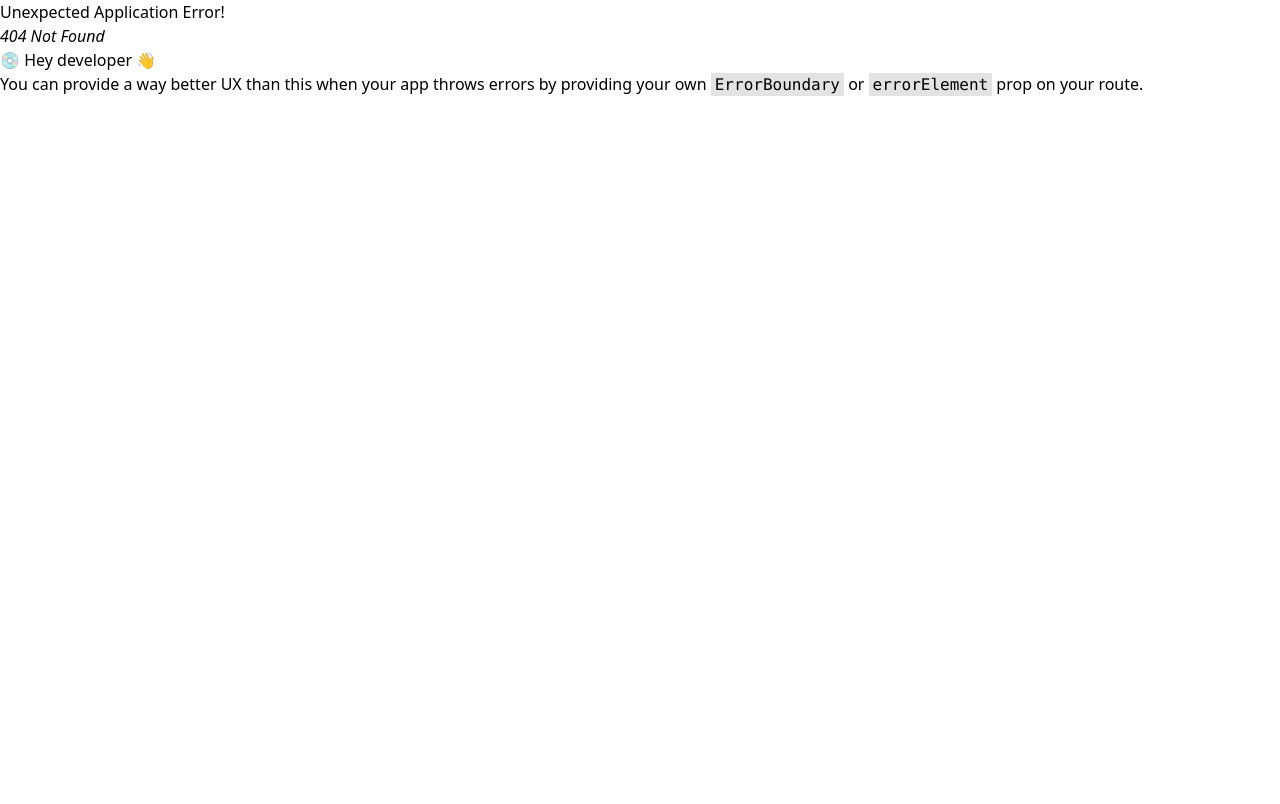
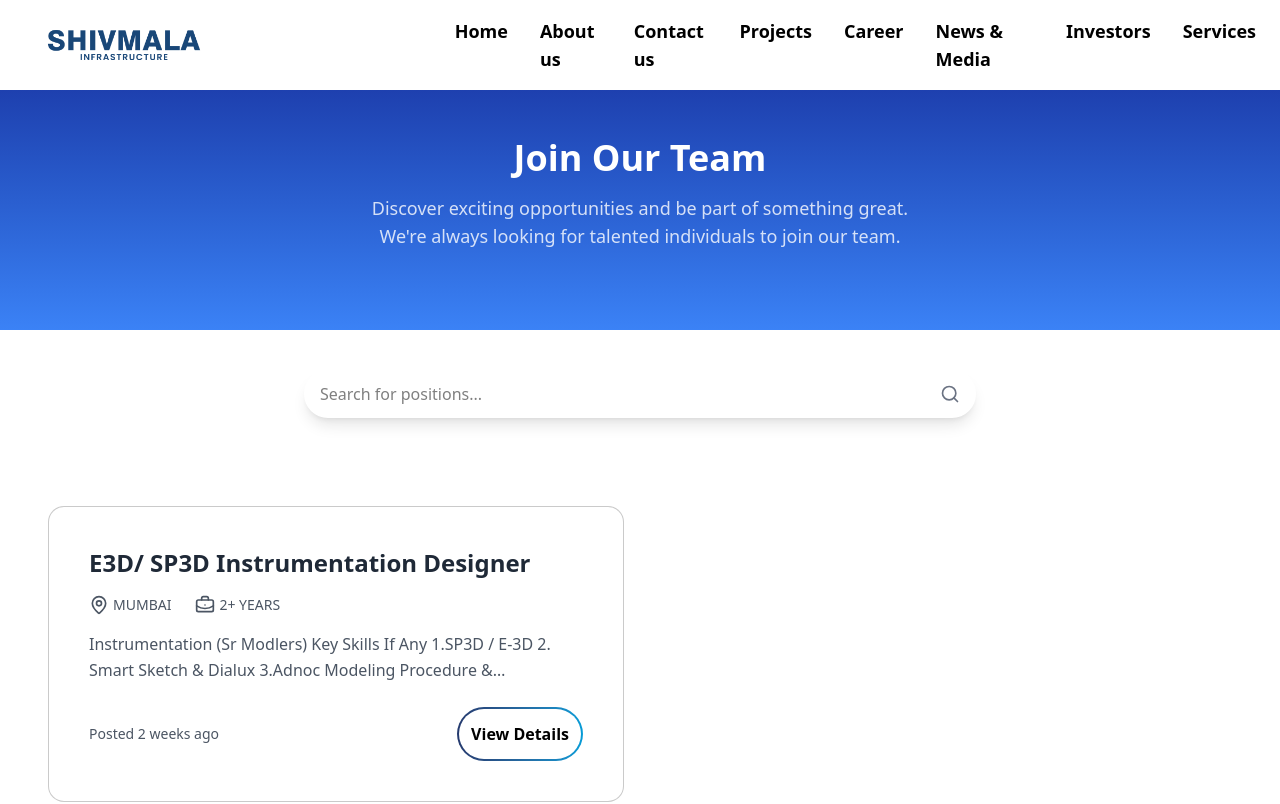
Before and after one commit to SHUBH4M13/Shivmala, a React (Vite) app: page /career in a window 1280 px wide. Before the commit this address had no page. Shown: the top 804 px of the page. Built offline with nearby package versions, Linux system fonts and the light colour scheme.

Commit message:
added job

```diff
--- /dev/null
+++ b/src/Components/Career/JobCard.jsx
@@ -0,0 +1,34 @@
+import React from 'react'
+import { MapPin, BriefcaseBusiness } from 'lucide-react'
+import CusButton from "../CusButton"
+
+export default function JobCard({ jobheading, joblocation, jobExperiece, jobdesc, jobposted }) {
+  return (
+    <div className='flex flex-col p-6 sm:p-8 lg:p-10 border-[#0e0e0f38] border rounded-2xl hover:shadow-md hover:-translate-y-1 duration-200 transition-transform w-full max-w-xl shadow-black/20 bg-white'>
+
+      <p className='text-xl sm:text-2xl text-[#1F2937] font-semibold'>{jobheading || "E3D/ SP3D Instrumentation Designer"}</p>
+
+      <div className='flex flex-wrap gap-x-6 gap-y-2 pt-4'>
+        <div className='flex items-center gap-1'>
+          <MapPin size={20} className='text-[#4B5563]' />
+          <p className='uppercase text-[#4B5563] text-sm'>{joblocation || "Mumbai"}</p>
+        </div>
+
+        <div className='flex items-center gap-1'>
+          <BriefcaseBusiness size={20} className='text-[#4B5563]' />
+          <p className='uppercase text-[#4B5563] text-sm'>{jobExperiece || "2+ years"}</p>
+        </div>
+      </div>
+
+      <p className='pt-4 text-[#4B5563] text-sm sm:text-base leading-relaxed'>
+        {jobdesc || "Instrumentation (Sr Modlers) Key Skills If Any 1.SP3D / E-3D 2. Smart Sketch & Dialux 3.Adnoc Modeling Procedure &…"}
+      </p>
+
+      <div className='pt-6 flex flex-col sm:flex-row sm:justify-between sm:items-center gap-3'>
+        <p className='text-[#4B5563] text-sm'>{jobposted || "Posted 2 weeks ago"}</p>
+        <CusButton text={"View Details"} />
+      </div>
+
+    </div>
+  )
+}
--- /dev/null
+++ b/src/Components/Career/JobDetail.jsx
@@ -0,0 +1,68 @@
+import React from 'react'
+import { MapPin, BriefcaseBusiness } from 'lucide-react'
+
+export default function JobDetail() {
+  return (
+    <div className="min-h-screen flex flex-col bg-gradient-to-b from-blue-700 to-blue-500 text-white">
+      {/* Top Header */}
+      <div className="px-4 sm:px-10 pt-10 pb-6 text-center">
+        <h2 className="text-2xl sm:text-3xl font-semibold">Shivmala Engineers & Consultant</h2>
+        <h1 className="text-3xl sm:text-4xl font-bold mt-2">E3D/ SP3D Instrumentation Designer</h1>
+
+        <div className="flex flex-wrap justify-center gap-6 mt-4 text-white/90">
+          <div className="flex items-center gap-2">
+            <MapPin size={20} />
+            <span className="uppercase text-sm">Mumbai</span>
+          </div>
+          <div className="flex items-center gap-2">
+            <BriefcaseBusiness size={20} />
+            <span className="uppercase text-sm">2+ Years</span>
+          </div>
+        </div>
+      </div>
+
+      {/* Detail Section */}
+      <div className="bg-white text-black rounded-t-2xl px-4 sm:px-10 py-8">
+        {/* Experience & Education */}
+        <div className="grid sm:grid-cols-2 gap-6 border border-blue-300 p-6 rounded-xl">
+          <div>
+            <p className="font-bold uppercase text-sm mb-1">Experience Required</p>
+            <p className="text-gray-700 text-sm">2+ Years</p>
+          </div>
+          <div>
+            <p className="font-bold uppercase text-sm mb-1">Educational Background</p>
+            <p className="text-gray-700 text-sm">BE / BTECH / MTECH (ELECTRICAL ENGG)</p>
+          </div>
+        </div>
+
+        {/* Job Description */}
+        <div className="mt-8">
+          <h3 className="font-bold text-lg mb-3">Job Description</h3>
+          <div className="text-sm text-gray-700 space-y-1 leading-relaxed">
+            <p>Instrumentation (Sr Modlers)</p>
+            <p>Key Skills If Any</p>
+            <ul className="list-decimal list-inside pl-4">
+              <li>SP3D / E-3D</li>
+              <li>Smart Sketch & Dialux</li>
+              <li>Adnoc Modeling Procedure & Standards</li>
+              <li>Navis Work</li>
+              <li>Handle Model Reviews, Tag Closure Reports, Clash Reports & To Do List</li>
+              <li>Modeling Cable Trays, Cable Trench, Equipments, Gland Supports</li>
+              <li>Extraction of Drawings & MTO reports</li>
+              <li>Hook-Up, Jb Wiring, Loop Drawings, P&ID's, Vendor GA's, etc.</li>
+            </ul>
+            <p className="pt-2">Standards to be known:</p>
+            <p>Adnoc / Aramco, IEEE, NEMA, IEC & IS Standards (Onshore / Off-Shore)</p>
+          </div>
+        </div>
+      </div>
+
+      {/* Apply Button Fixed at Bottom */}
+      <div className="fixed bottom-5 w-full flex justify-center px-4">
+        <button className="bg-white text-blue-700 font-semibold px-6 py-3 rounded-full shadow-lg hover:scale-105 transition">
+          Tender an Application for this Job
+        </button>
+      </div>
+    </div>
+  )
+}
--- /dev/null
+++ b/src/Pages/Career.jsx
@@ -0,0 +1,37 @@
+import React from "react";
+import { Search } from "lucide-react";
+import Navbar from "../Components/Navbar"
+import Footer from "../Components/Footer"
+import JobCard from "../Components/Career/JobCard"
+import JobDetail from "../Components/Career/JobDetail";
+
+
+export default function Careers() {
+  return (
+    <>
+      <Navbar />
+      <div className="w-full bg-gradient-to-b from-[#1E40AF] to-[#3B82F6] text-white py-12 px-4 sm:px-6 lg:px-12">
+        <div className="max-w-5xl mx-auto text-center">
+          <h2 className="text-3xl sm:text-4xl font-bold mb-4">Join Our Team</h2>
+          <p className="text-base sm:text-lg mb-8 text-white/80">
+            Discover exciting opportunities and be part of something great. <br />
+            We're always looking for talented individuals to join our team.
+          </p>
+        </div>
+      </div>
+      <div className=" z-10  mt-10 relative max-w-2xl mx-auto mb-10">
+        <input
+          type="text"
+          placeholder="Search for positions..."
+          className="w-full px-4 py-3 rounded-full shadow-lg text-black pr-12 focus:outline-none"
+        />
+        <Search size={20} className="absolute right-4 top-1/2 -translate-y-1/2 text-gray-500" />
+      </div>
+      <div className=" w-fill bg-white py-12 px-4 sm:px-6 lg:px-12 ">
+        <JobCard />
+      </div>
+      <Footer />
+    </>
+
+  );
+}
```
Also changed, not shown: src/App.jsx (+7 -1 lines), src/index.css (line endings or trailing spaces).
